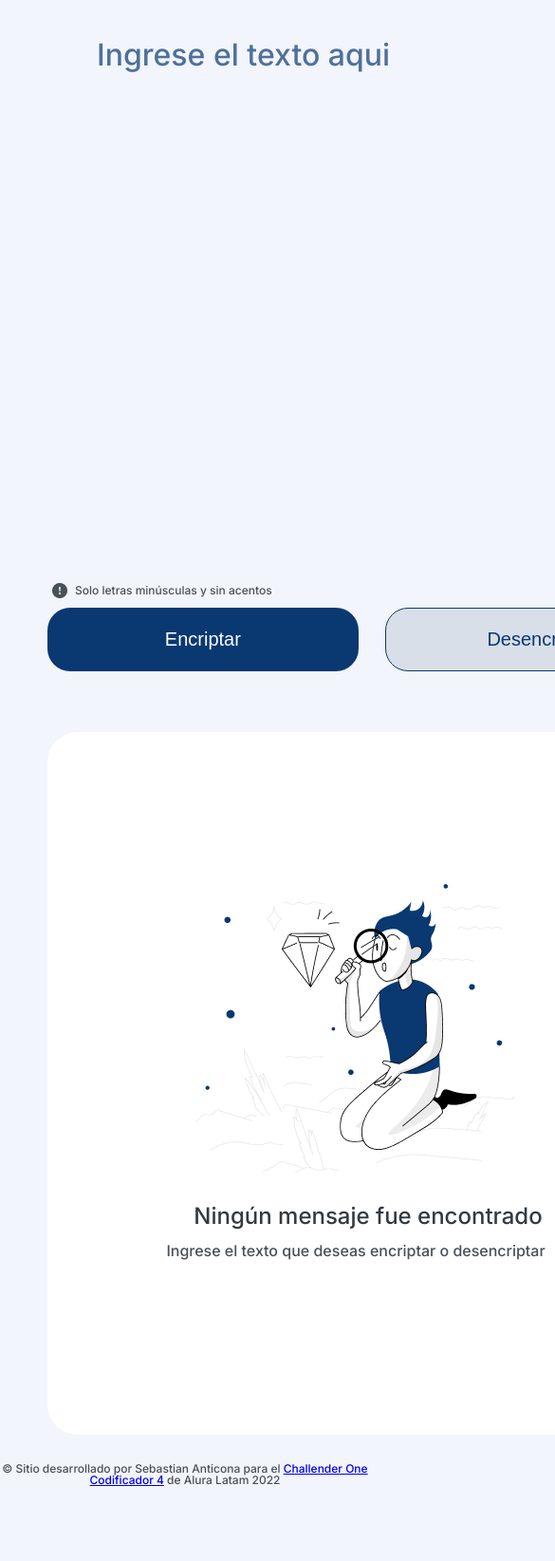
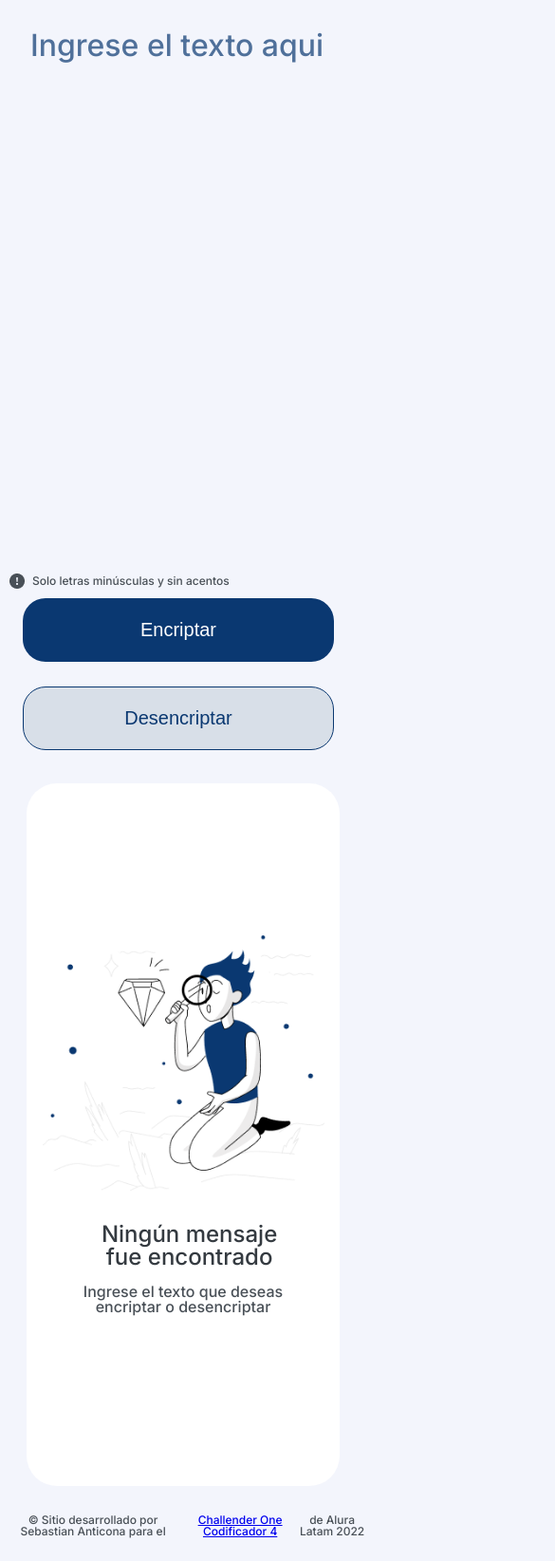
Before and after one commit to SebastianAnticona/Challenger-Oracle-ONE, a plain HTML site: page index.html in a window 390 px wide. Shown: the part 84-1728 px from the top of the page at 95% size, 585 px wide, since content can reach past the window. Before the commit the page ends 1674 px from the top, so only its background shows below. Drawn offline with Linux system fonts and the light colour scheme.

Commit message:
responsive_movil

```diff
--- a/assets/style.css
+++ b/assets/style.css
@@ -136,6 +136,8 @@ button {
 }
 
 footer{
+    display: flex;
+    justify-content: center;
     width: 100%;
     text-align: center;
     color: #495057;
@@ -145,7 +147,7 @@ footer{
 
 }
 
-@media (max-width: 769px) {
+@media (max-width: 800px) {
 
 main {
     height: 80%;
@@ -158,36 +160,17 @@ main {
     padding-left: 10px;
 }
 
-::placeholder{
-    color: #0A3871;
-    opacity: 70%;
-}
 .texto_ingresado {
     background-color: #F3F5FC;
     width: 600px;
     height: 574px;
-    display: block;
-    margin-top: 50px;
     margin-left: 100px;
-    border: none;
-    outline: none;
-    font-family: 'Inter';
-    font-style: normal;
-    font-size: 32px;
-    color: #0A3871;
-    resize: none;
 }
 
 .aviso {
     margin-left: 55px;
-    display: flex;
-    align-items: center;
-    font-size: 12px;
-    color: #495057;
 }
-.aviso p{
-    padding-left: 8px;
-}
+
 
 .contenedor_botones {
     text-align: center;
@@ -195,84 +178,82 @@ main {
     margin-left: 0px;
 }
 
-.btnEncriptador{
-    background-color: #0A3871;
-    border: none;
-    color: #FFFFFF;
-}
-
-.btnDesencriptador{
-    background: #D8DFE8;
-    border: 1px solid #0A3871;
-    color: #0A3871;
-}
 
 .secundario{
     margin-left: 50px;
     margin-top: 64px;
-    background: #FFFFFF;
     width: 650px;
     height: 740px;
-    border-radius: 32px;
-    margin-right: 60px;
-}
-.contenedor_imagen {
-    width: 100%;
-    height: auto;
-    padding-top: 160px;
-    box-sizing: border-box;
-    overflow: auto;
-    text-align: center;
 }
 
 
-.contenedor_texto p:nth-child(1){
-    padding-top: 32px;
-    padding-left: 22%;
-    width: 60%;
-    height: 20%;
-    font-size: 24px;
-    color: #343A40;
-    text-align: center;
+
+.texto_resultado {
+    width: 90%;
 }
 
-.contenedor_texto p:nth-child(2){
-    padding-left: 10%;
-    margin-top: 16px;
-    width: 80%;
-    height: 20%;
-    font-size: 16px;
-    color: #495057;
-    text-align: center;
+.btnCopiar{
+    width: 630px;
+    margin-left: 10px;
+}
+
+
+}
+
+@media (max-width: 400px) {
+
+    .logo{
+        padding-top: 10px;
+    }
+
+    .texto_ingresado {
+        background-color: #F3F5FC;
+        width: 320px;
+        height: 574px;
+        margin-left: 30px;
+
+    }
+
+    .aviso {
+        margin-left: 10px;
+    }
+
+    .contenedor_imagen img{
+        width: 90%;
+    }
+
+    .contenedor_botones {
+        display: grid;
+        grid-row: 1;
+        margin-top: 10px;
+    }
+
+    .btnEncriptador{
+        margin-bottom: 26px;
+    }
+
+    .secundario{
+        margin-left: 28px;
+        margin-top: 35px;
+        width: 330px;
+        height: 740px;
     }
 
     .texto_resultado {
-    margin: 32px;
-    width: 82%;
-    height: 590px;
-    font-family: 'Inter';
-    font-size: 24px;
-    color: #495057;
-    border: none;
-    outline: none;
-    box-sizing: border-box;
-    overflow: hidden;
-    resize: none;
-    text-align: center;
-    display: none;
+        width: 80%;
     }
 
     .btnCopiar{
-    margin-left: 170px;
-    border: 1px solid #0A3871;
-    color: #0A3871;
-    display: none;
+        width: 279px;
+        height: 67px;
+        margin-left: 28px;
+
 
     }
 
     footer{
-    width: 100%;
-    text-align: center;
+        display: inline-flex;
+        justify-content: center;
         color: #495057;
         font-size: 12px;
         padding-top: 30px;
```
Lines whose indentation alone changed are shown as unchanged.
